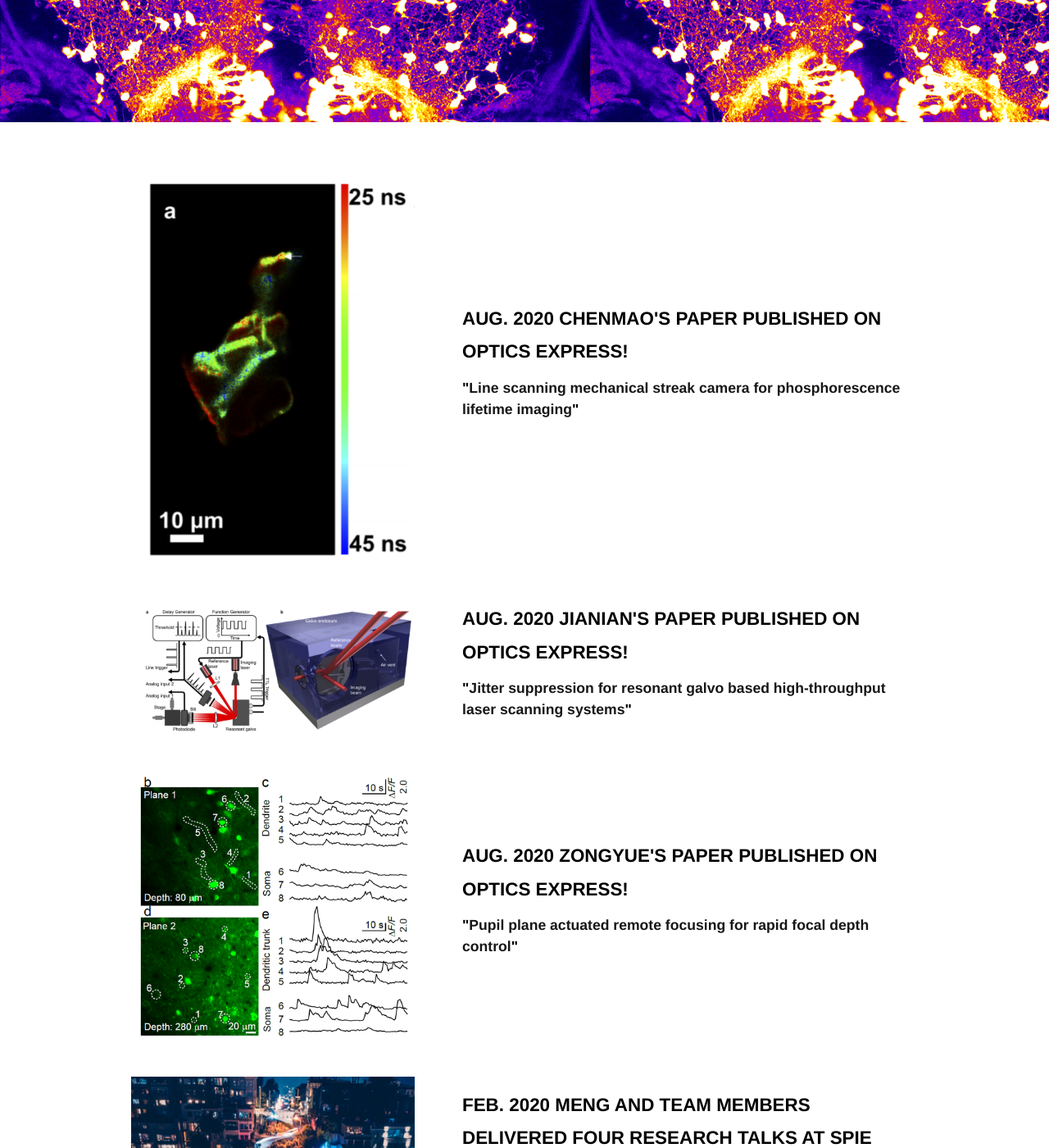
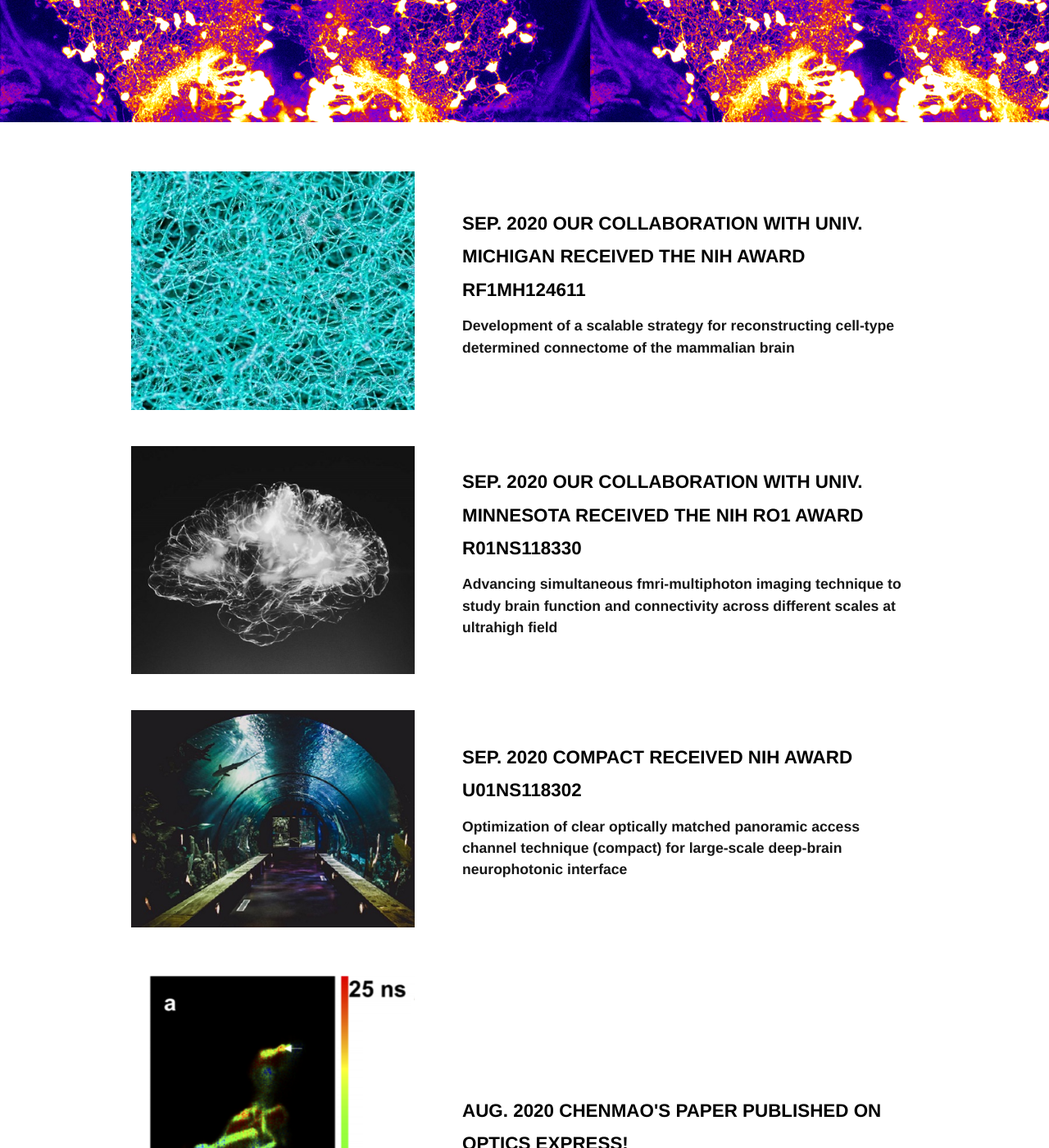
Before and after one commit to mengcuilab/mengcuilab.github.io, a Jekyll site: the page built from news.html, in a window 1280 px wide and 1400 px high, scrolled down 485 px. Shown: the whole window at 82% size. Built offline with Jekyll 4.4.1, drawn with Linux system fonts in a browser that asks for light colours.

Commit message:
2020 grant

```diff
--- a/news.html
+++ b/news.html
@@ -13,6 +13,39 @@ layout: default
 	<div id="news" class="main_wrapper_3fr">
 
 
+	  	<div class="news_wrapper">
+		  	<div class="news_img">
+				<img src="/assets/img/news/2020_NIHmichigan.jpg" alt="2020Michigan">
+			</div>
+
+			<div class="news_txt">
+			  <h2> SEP. 2020 OUR COLLABORATION WITH UNIV. MICHIGAN RECEIVED THE NIH AWARD RF1MH124611</h2>
+			  <h4> <a href="https://projectreporter.nih.gov/project_info_details.cfm?aid=10088842&icde=52209171">Development of a scalable strategy for reconstructing cell-type determined connectome of the mammalian brain</a></h4>
+			</div>
+		</div>
+
+	  	<div class="news_wrapper">
+		  	<div class="news_img">
+				<img src="/assets/img/news/2020_NIHminnesota.jpg" alt="2020Minnesota">
+			</div>
+
+			<div class="news_txt">
+			  <h2> SEP. 2020 OUR COLLABORATION WITH UNIV. MINNESOTA RECEIVED THE NIH RO1 AWARD R01NS118330</h2>
+			  <h4> <a href="https://projectreporter.nih.gov/project_info_details.cfm?aid=10043972&icde=52209171">Advancing simultaneous fmri-multiphoton imaging technique to study brain function and connectivity across different scales at ultrahigh field</a></h4>
+			</div>
+		</div>
+
+
+	  	<div class="news_wrapper">
+		  	<div class="news_img">
+				<img src="/assets/img/news/2020_NIHcompact.jpg" alt="2020Compact">
+			</div>
+
+			<div class="news_txt">
+			  <h2> SEP. 2020 COMPACT RECEIVED NIH AWARD U01NS118302 </h2>
+			  <h4> <a href="https://projectreporter.nih.gov/project_info_details.cfm?aid=10048049&icde=52209171">Optimization of clear optically matched panoramic access channel technique (compact) for large-scale deep-brain neurophotonic interface</a></h4>
+			</div>
+		</div>
 
 	  	<div class="news_wrapper">
 		  	<div class="news_img">
```
Also changed, not shown: assets/img/news/2020_NIHcompact.jpg (added), assets/img/news/2020_NIHmichigan.jpg (added), assets/img/news/2020_NIHminnesota.jpg (added).
